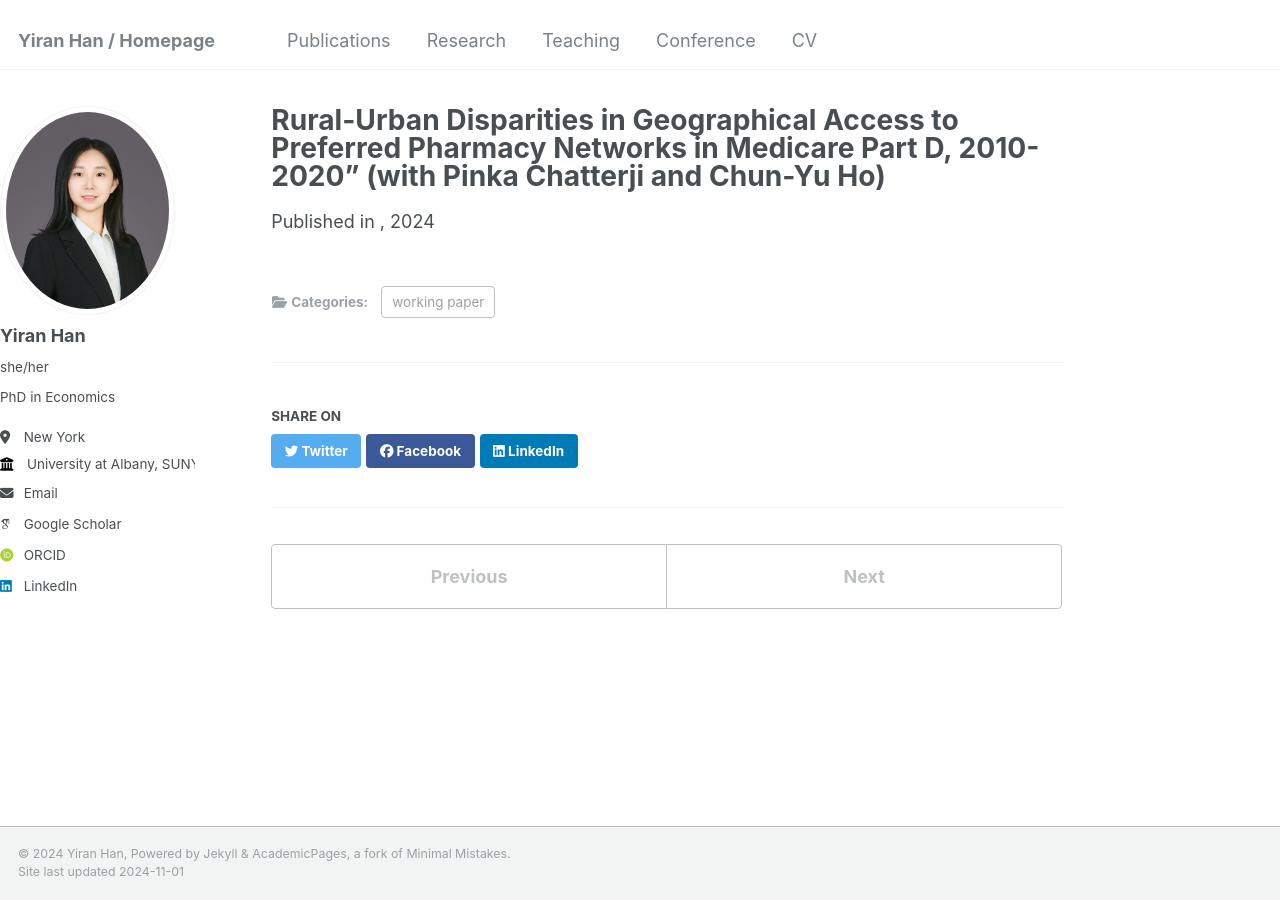
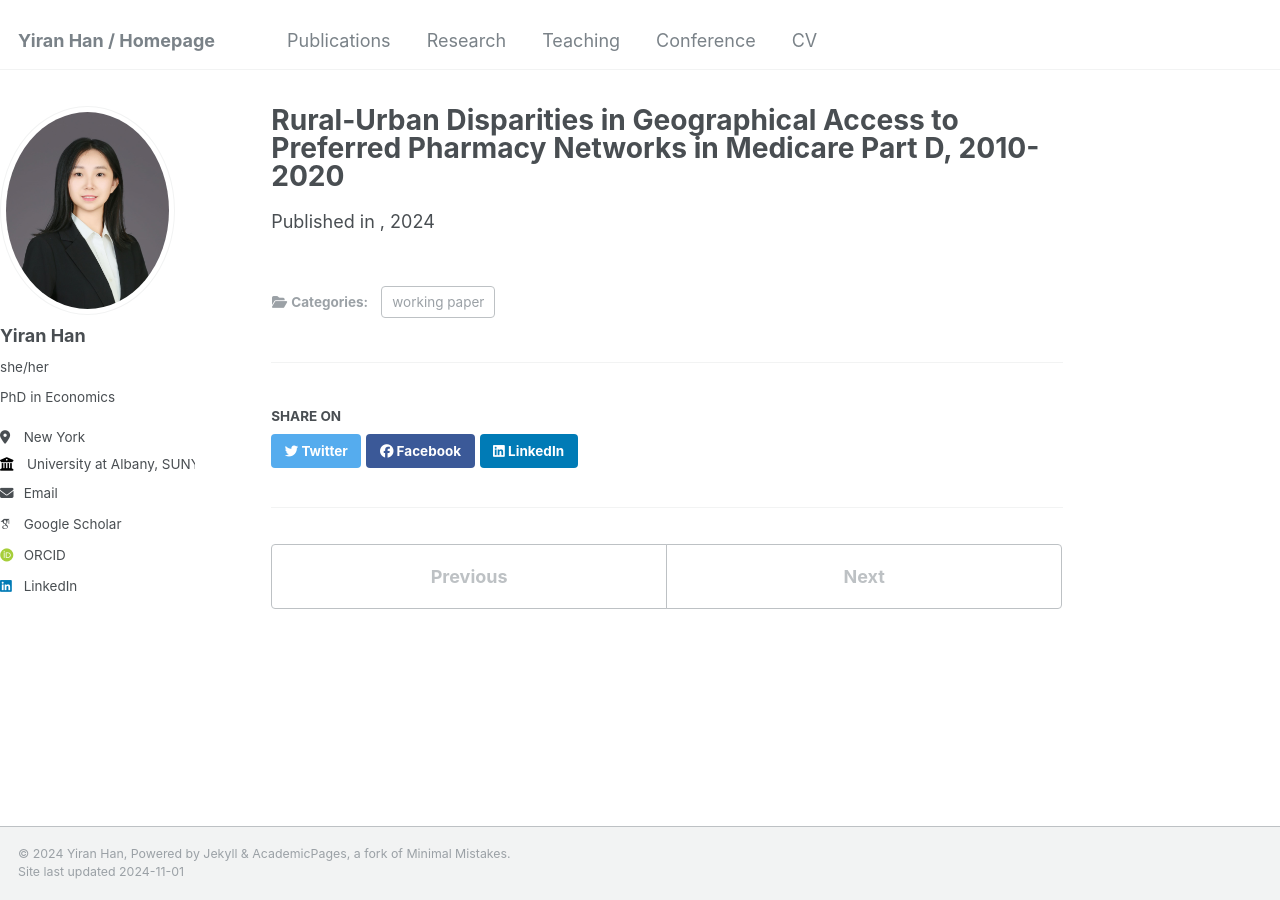
Before and after one commit to yiran-han/yiran-han.github.io, a Jekyll site: the page built from _portfolio/portfolio-3.md, in a window 1280 px wide. Built offline with Jekyll 4.4.1, drawn with Linux system fonts in a browser that asks for light colours; some web fonts are replaced.

Commit message:
Update portfolio-3.md

```diff
--- a/_portfolio/portfolio-3.md
+++ b/_portfolio/portfolio-3.md
@@ -1,8 +1,7 @@
 ---
-title: "Rural-Urban Disparities in Geographical Access to Preferred Pharmacy Networks in Medicare
-Part D, 2010-2020” (with Pinka Chatterji and Chun-Yu Ho)"
+title: "Rural-Urban Disparities in Geographical Access to Preferred Pharmacy Networks in Medicare Part D, 2010-2020"
 collection: portfolio
 category: working paper
-excerpt: ''
+excerpt: 'with Pinka Chatterji and Chun-Yu Ho.'
 venue: ''
 ---
```
